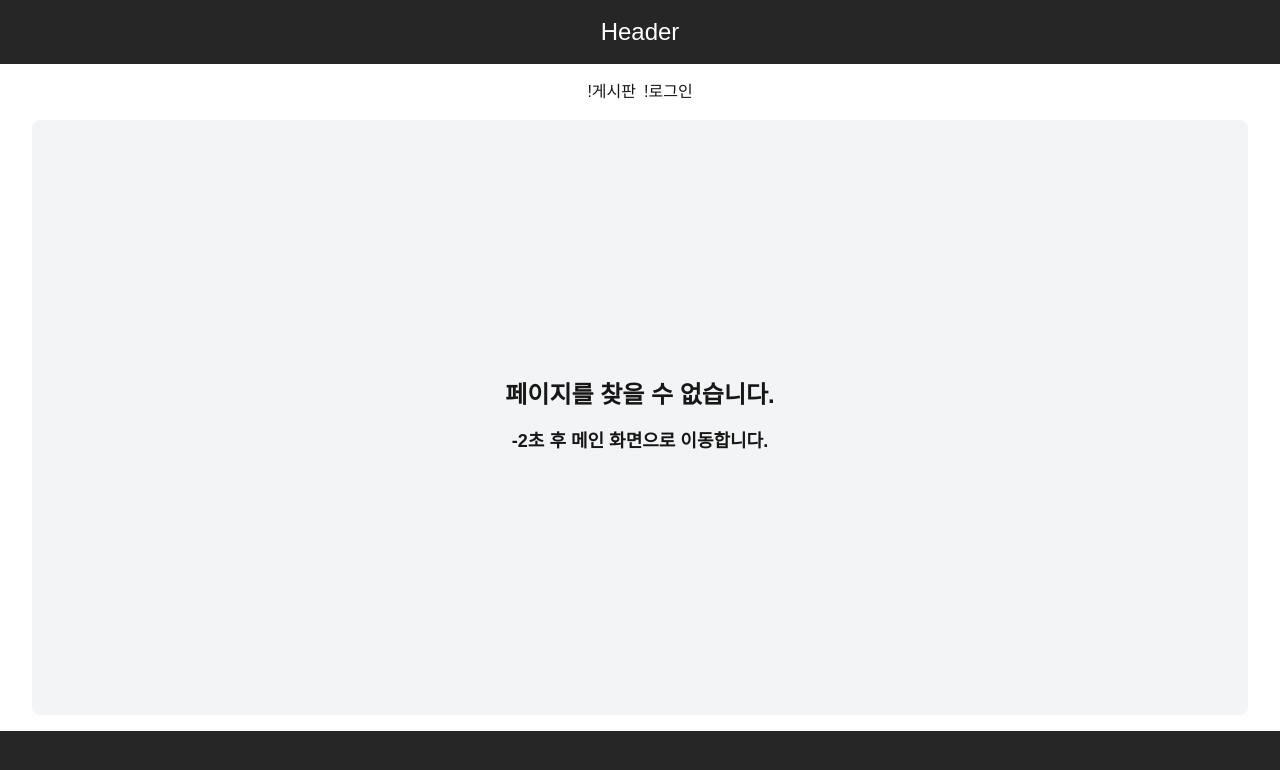
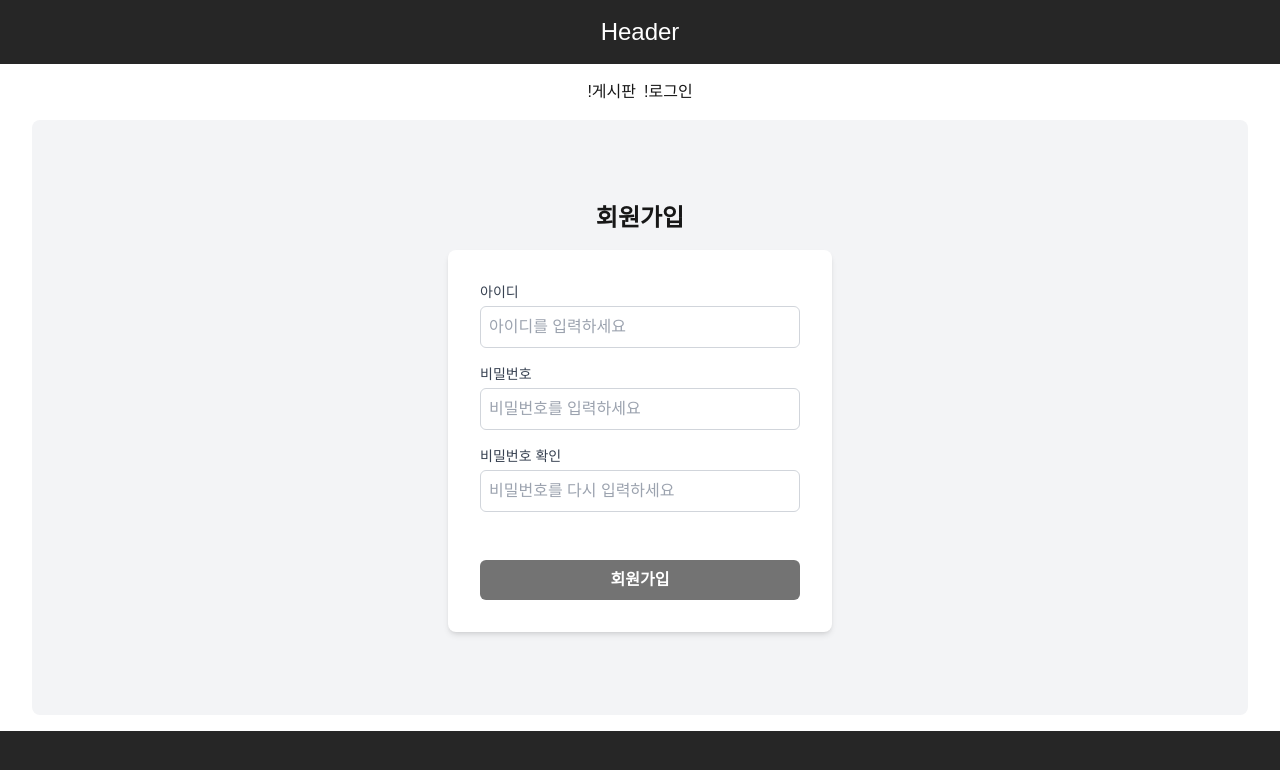
Before and after one commit to wsk-prj/next-crud, a Next.js app: page /auth/singup in a window 1280 px wide. Before the commit this address had no page. Shown: the top 770 px of the page. Built offline with nearby package versions, Linux system fonts and the light colour scheme; no server answers.

Commit message:
:sparkles:feat: 회원가입 기능 구현

```diff
--- /dev/null
+++ b/src/app/api/v0/user/_userServics.ts
@@ -0,0 +1,15 @@
+import { supabase } from "@/lib/supabase/supabaseClient";
+import { RegisterDTO } from "./route";
+
+export const registerUser = async (dto: RegisterDTO) => {
+  // Supabase에 사용자 정보를 삽입
+  const { error } = await supabase.from("user").insert([{ loginid: dto.loginid, loginpw: dto.loginpw }]);
+
+  // 오류 처리
+  if (error) {
+    console.error("회원가입 중 오류 발생:", error);
+    throw new Error("회원가입에 실패했습니다. 다시 시도해 주세요.");
+  }
+
+  return { message: "회원가입이 완료되었습니다." };
+};
--- /dev/null
+++ b/src/app/api/v0/user/route.ts
@@ -0,0 +1,22 @@
+import { NextResponse } from "next/server";
+import { registerUser } from "./_userServics";
+
+export interface RegisterDTO {
+  loginid: string;
+  loginpw: string;
+}
+
+export async function POST(request: Request) {
+  const { loginid, loginpw } = await request.json();
+
+  if (!loginid || !loginpw) {
+    return NextResponse.json({ message: "아이디와 비밀번호를 입력해야 합니다." }, { status: 400 });
+  }
+
+  try {
+    await registerUser({ loginid, loginpw });
+    return NextResponse.json({ message: "회원가입이 완료되었습니다." }, { status: 201 });
+  } catch {
+    return NextResponse.json({ message: "회원가입 중 오류가 발생했습니다." }, { status: 500 });
+  }
+}
--- a/src/app/auth/register/page.tsx
+++ b/src/app/auth/singup/page.tsx
@@ -1,16 +1,13 @@
 "use client";
 
+import { RegisterDTO } from "@/app/api/v0/user/route";
 import { POST } from "@/scripts/api/apiClient";
-import { redirect } from "next/navigation";
 import { useState } from "react";
+import { useRouter } from "next/navigation";
 
-interface RegisterDTO {
-  loginId: string;
-  password: string;
-}
-
-const Register = () => {
-  const [loginId, setLoginId] = useState("");
+const Signup = () => {
+  const router = useRouter();
+  const [id, setId] = useState("");
   const [password, setPassword] = useState("");
   const [confirmPassword, setConfirmPassword] = useState("");
   const [error, setError] = useState("");
@@ -18,19 +15,27 @@ const Register = () => {
   const handleSubmit = async (e: React.FormEvent<HTMLFormElement>) => {
     e.preventDefault();
 
+    if (id.length < 4) {
+      setError("아이디는 4자 이상이어야 합니다.");
+      return;
+    }
+    if (password.length < 8) {
+      setError("비밀번호는 8자 이상이어야 합니다.");
+      return;
+    }
     if (password !== confirmPassword) {
       setError("비밀번호가 일치하지 않습니다.");
       return;
     }
 
     try {
-      const response = await POST<RegisterDTO>("/user", {
-        loginId,
-        password,
+      await POST<RegisterDTO>("/api/v0/user", {
+        loginid: id,
+        loginpw: password,
       });
 
-      console.log(response.data);
-      redirect("/");
+      alert("회원가입이 완료되었습니다. 로그인 페이지로 이동합니다.");
+      router.push("/auth/login");
     } catch (error) {
       if (error instanceof Error) {
         setError(error.message);
@@ -51,9 +56,9 @@ const Register = () => {
             </label>
             <input
               type="text"
-              id="loginId"
-              value={loginId}
-              onChange={(e) => setLoginId(e.target.value)}
+              id="id"
+              value={id}
+              onChange={(e) => setId(e.target.value)}
               className="border border-gray-300 rounded-md p-2 w-full"
               placeholder="아이디를 입력하세요"
               required
@@ -100,4 +105,4 @@ const Register = () => {
   );
 };
 
-export default Register;
+export default Signup;
```
